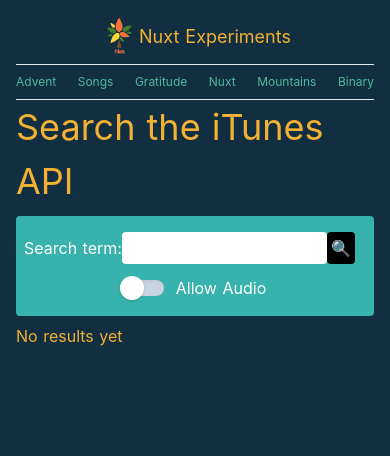
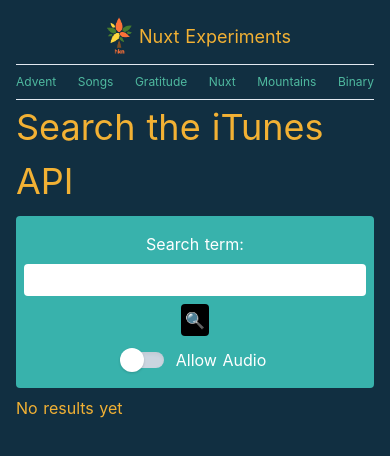
Before and after one commit to ethyl2/nuxt-experiment, a Nuxt app: page /songSearch in a window 390 px wide. Shown: the top 456 px of the page. Built offline with nearby package versions, Linux system fonts and the light colour scheme.

Commit message:
Fix: Adds background color to play buttons to make them more visible on iphones

```diff
--- a/pages/songSearch.vue
+++ b/pages/songSearch.vue
@@ -18,15 +18,19 @@ input:checked ~ .toggle__dot {
       class="bg-teal-500 rounded py-4 px-2 w-full md:w-1/2"
       @submit.prevent="handleSubmit"
     >
+      <div
+        class="flex flex-col md:flex-row justify-around items-center space-y-2"
+      >
         <label>Search term:</label>
         <input
           v-model="searchTerm"
           type="text"
-        class="text-black rounded text-base p-1 w-3/5"
+          class="text-black rounded text-base p-1 w-full md:w-3/5"
         />
         <button type="submit" class="bg-black rounded p-1 hover:bg-gray-700">
           🔍
         </button>
+      </div>
       <p v-if="errorMessage">{{ errorMessage }}</p>
 
       <div class="flex items-center justify-center w-full mt-3">
@@ -89,7 +93,7 @@ input:checked ~ .toggle__dot {
           <button
             type="button"
             :class="[allowAudio ? 'visible' : 'invisible']"
-            class="rounded hover:bg-white"
+            class="rounded bg-yellow-500 hover:bg-white m-1"
             @click="play(result.previewUrl)"
           >
             🎵
```
Lines whose indentation alone changed are shown as unchanged.
